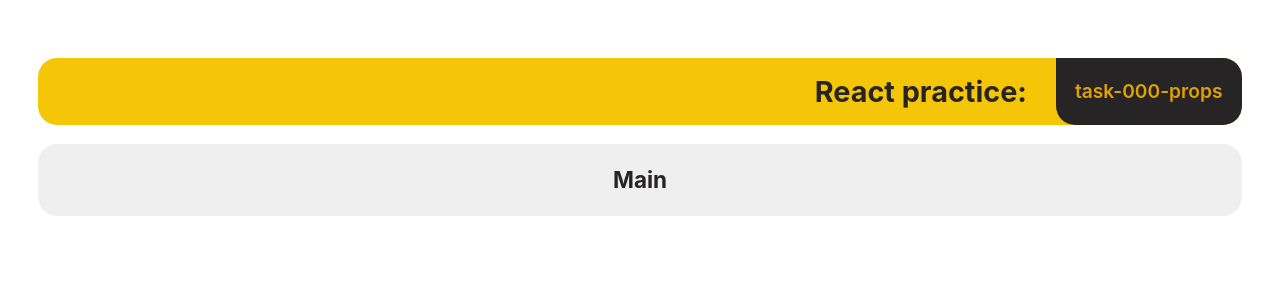
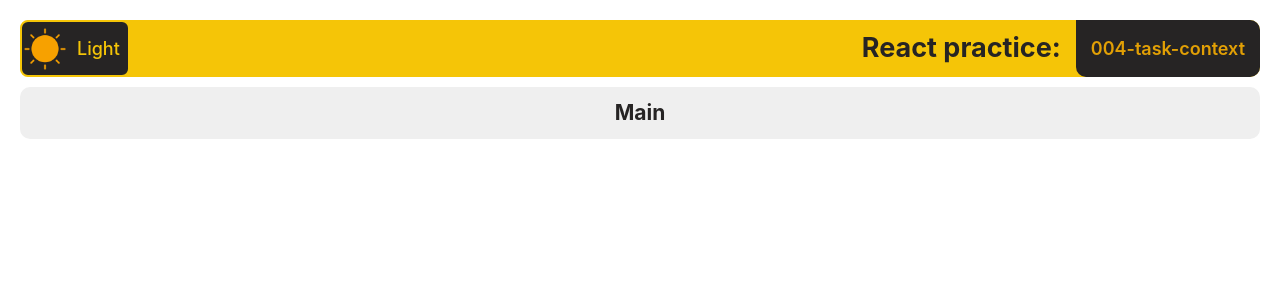
Before and after one commit to spacepocket1985/react-practice, a React (Vite) app: page / in a window 1280 px wide. Shown: the top 300 px of the page. Built offline with nearby package versions, Linux system fonts and the light colour scheme.

Commit message:
feat: add solution for task

```diff
--- a/src/App.css
+++ b/src/App.css
@@ -1,8 +1,21 @@
 #root {
-  max-width: 1280px;
+  margin: auto;
+  margin-top: 0;
   width: 100%;
-  margin: auto;
-  margin-top: 1rem;
-  padding: 2rem;
+  height: 100vh;
   text-align: center;
 }
+
+.base {
+  margin: auto;
+  padding: 2rem;
+  height: 100%;
+}
+
+.themeLight {
+  background-color: white;
+}
+
+.themeDark {
+  background-color: rgb(55, 60, 60);
+}
--- a/src/components/layout/Header.css
+++ b/src/components/layout/Header.css
@@ -1,11 +1,21 @@
 .header {
+  margin: auto;
+  max-width: 128rem;
+  width: 100%;
   background-color: var(--second-color);
   display: flex;
   align-items: center;
-  justify-content: flex-end;
+  justify-content: space-between;
   gap: 1rem;
   border-radius: 1rem;
   margin-bottom: 1rem;
+}
+
+.taskInfo {
+  display: flex;
+  justify-content: flex-end;
+  align-items: center;
+  gap: 1rem;
 }
 
 .headerTitle {
@@ -16,7 +26,7 @@
   background-color: var(--main-color);
   color: var(--third-color);
   font-weight: 600;
-  padding: 1rem;
+  padding: 1.5rem;
   border-radius: 1rem;
   border-top-left-radius: 0;
 }
--- a/src/components/layout/Header.tsx
+++ b/src/components/layout/Header.tsx
@@ -1,10 +1,14 @@
+import { ToggleTheme } from '../toggleTheme/ToggleTheme';
 import './Header.css';
 
 export const Header: React.FC = () => {
   return (
     <header className="header">
-      <h2 className="headerTitle">React practice: </h2>
-      <p className="subTitle">task-000-props</p>
+      <ToggleTheme />
+      <div className="taskInfo ">
+        <h2 className="headerTitle">React practice: </h2>
+        <p className="subTitle">004-task-context</p>
+      </div>
     </header>
   );
 };
--- /dev/null
+++ b/src/components/toggleTheme/ToggleTheme.css
@@ -0,0 +1,20 @@
+.toggleBtn {
+  padding: 1.6rem;
+  padding-left: 5.5rem;
+  width: 11rem;
+  color: var(--second-color);
+  border: 0.2rem var(--second-color) solid;
+  background-size: 40%;
+  background-repeat: no-repeat;
+  background-color: var(--main-color);
+  background-position: left 0.2rem top 0.6rem;
+  transition: all 0.3s;
+}
+
+.toggleLight {
+  background-image: url('./lightTheme.png');
+}
+
+.toggleDark {
+  background-image: url('./darkTheme.png');
+}
--- /dev/null
+++ b/src/components/toggleTheme/ToggleTheme.tsx
@@ -0,0 +1,17 @@
+import { Theme, useTheme } from '../../context/ThemeContext';
+import './ToggleTheme.css';
+
+export const ToggleTheme: React.FC = () => {
+  const { toggleTheme, theme } = useTheme();
+  const btnStyle =
+    theme === Theme.Light
+      ? `toggleBtn toggle${Theme.Light}`
+      : `toggleBtn toggle${Theme.Dark}`;
+  return (
+    <div className="toggleWrapper">
+      <button className={btnStyle} onClick={toggleTheme}>
+        {theme}
+      </button>
+    </div>
+  );
+};
--- /dev/null
+++ b/src/context/ThemeContext.tsx
@@ -0,0 +1,44 @@
+import { createContext, useContext, useState, ReactNode } from 'react';
+
+export enum Theme {
+  Light = 'Light',
+  Dark = 'Dark',
+}
+
+type ThemeContextType = {
+  theme: Theme;
+  toggleTheme: () => void;
+};
+
+type ContextProviderPropsType = {
+  children: ReactNode;
+};
+
+const ThemeContext = createContext<ThemeContextType | undefined>(undefined);
+
+export const ThemeProvider = (props: ContextProviderPropsType): JSX.Element => {
+  const [theme, setTheme] = useState<Theme>(Theme.Light);
+  const { children } = props;
+
+  const toggleTheme = (): void => {
+    setTheme((prevTheme) =>
+      prevTheme === Theme.Light ? Theme.Dark : Theme.Light
+    );
+  };
+
+  const value = { theme, toggleTheme };
+
+  return (
+    <ThemeContext.Provider value={value}>
+      <div className={`base theme${value.theme}`}>{children}</div>
+    </ThemeContext.Provider>
+  );
+};
+
+export const useTheme = (): ThemeContextType => {
+  const context = useContext(ThemeContext);
+  if (!context) {
+    throw new Error('useTheme must be used within a ThemeProvider');
+  }
+  return context;
+};
--- a/src/index.css
+++ b/src/index.css
@@ -19,7 +19,6 @@
   line-height: 1.5;
   font-weight: 400;
   color: var(--main-color);
-  font-size: 1.2rem;
 }
 
 a {
@@ -43,9 +42,12 @@ body {
   place-items: center;
   min-width: 320px;
   min-height: 100vh;
+  font-size: 1.8rem;
 }
 
 main {
+  margin: auto;
+  max-width: 128rem;
   width: 100%;
   padding: 1rem;
   background-color: var(--first-color);
@@ -60,21 +62,16 @@ h1 {
 button,
 input {
   border-radius: 0.8rem;
-  border: 0.2rem solid transparent;
   padding: 0.6em 1.2em;
   font-size: 1em;
   font-weight: 500;
   font-family: inherit;
   background-color: var(--second-color);
   cursor: pointer;
-  transition: border-color 0.25s;
+  transition: all 0.3s;
 }
 button:hover {
   border-color: var(--main-color);
-}
-button:focus,
-button:focus-visible {
-  outline: 0.4rem auto -webkit-focus-ring-color;
 }
 
 .sphere {
@@ -95,3 +92,8 @@ input {
   background-color: var(--first-color);
   border: 0.2rem solid var(--second-color);
 }
+
+.innerWrapper {
+  max-width: 128rem;
+  width: 100%;
+}
--- a/src/main.tsx
+++ b/src/main.tsx
@@ -1,11 +1,14 @@
 import { StrictMode } from 'react';
 import { createRoot } from 'react-dom/client';
 import App from './App';
+import { ThemeProvider } from './context/ThemeContext';
 
 import './index.css';
 
 createRoot(document.getElementById('root')!).render(
   <StrictMode>
-    <App />
+    <ThemeProvider>
+      <App />
+    </ThemeProvider>
   </StrictMode>
 );
```
Also changed, not shown: src/components/toggleTheme/darkTheme.png (added), src/components/toggleTheme/lightTheme.png (added).
